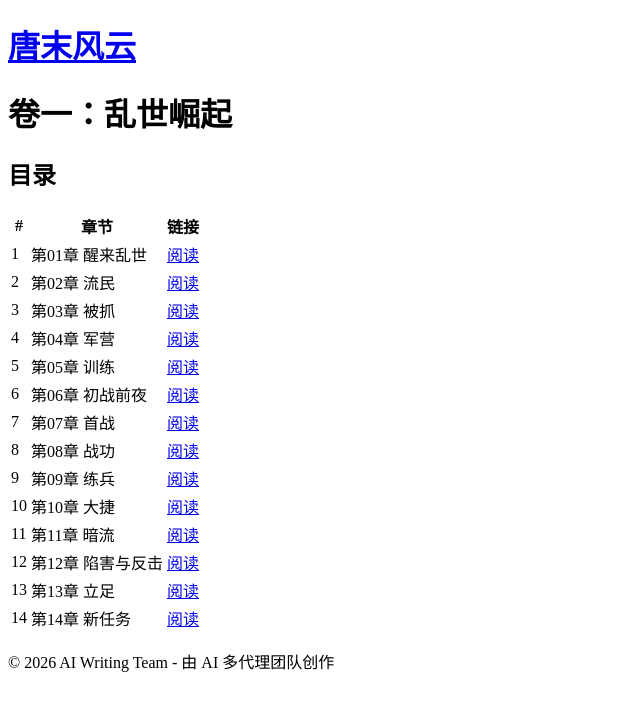
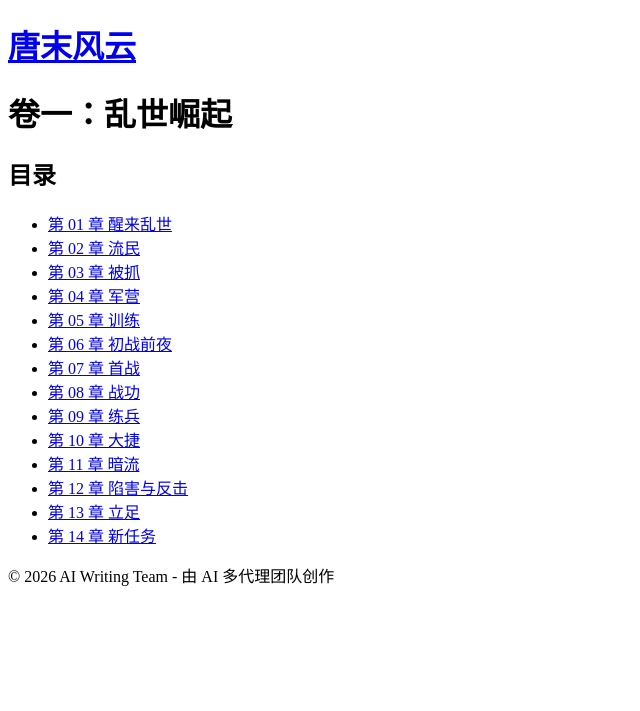
Before and after one commit to wofeiwo/tangmo-fengyun, a Jekyll site: the page built from 卷一.md, in a window 1280 px wide. Shown: the top 711 px of the page, without its empty margins (0-640 px from the left). Built offline with Jekyll 4.4.1, drawn with Linux system fonts in a browser that asks for light colours.

Commit message:
修复链接去掉.md后缀

```diff
--- a/卷一.md
+++ b/卷一.md
@@ -7,19 +7,17 @@ title: 卷一：乱世崛起
 
 ## 目录
 
-| # | 章节 | 链接 |
-|---|------|------|
-| 1 | 第01章 醒来乱世 | [阅读](./卷一/第01章_醒来乱世.md) |
-| 2 | 第02章 流民 | [阅读](./卷一/第02章_流民.md) |
-| 3 | 第03章 被抓 | [阅读](./卷一/第03章_被抓.md) |
-| 4 | 第04章 军营 | [阅读](./卷一/第04章_军营.md) |
-| 5 | 第05章 训练 | [阅读](./卷一/第05章_训练.md) |
-| 6 | 第06章 初战前夜 | [阅读](./卷一/第06章_初战前夜.md) |
-| 7 | 第07章 首战 | [阅读](./卷一/第07章_首战.md) |
-| 8 | 第08章 战功 | [阅读](./卷一/第08章_战功.md) |
-| 9 | 第09章 练兵 | [阅读](./卷一/第09章_练兵.md) |
-| 10 | 第10章 大捷 | [阅读](./卷一/第10章_大捷.md) |
-| 11 | 第11章 暗流 | [阅读](./卷一/第11章_暗流.md) |
-| 12 | 第12章 陷害与反击 | [阅读](./卷一/第12章_陷害与反击.md) |
-| 13 | 第13章 立足 | [阅读](./卷一/第13章_立足.md) |
-| 14 | 第14章 新任务 | [阅读](./卷一/第14章_新任务.md) |
+- [第 01 章 醒来乱世](卷一/第01章_醒来乱世)
+- [第 02 章 流民](卷一/第02章_流民)
+- [第 03 章 被抓](卷一/第03章_被抓)
+- [第 04 章 军营](卷一/第04章_军营)
+- [第 05 章 训练](卷一/第05章_训练)
+- [第 06 章 初战前夜](卷一/第06章_初战前夜)
+- [第 07 章 首战](卷一/第07章_首战)
+- [第 08 章 战功](卷一/第08章_战功)
+- [第 09 章 练兵](卷一/第09章_练兵)
+- [第 10 章 大捷](卷一/第10章_大捷)
+- [第 11 章 暗流](卷一/第11章_暗流)
+- [第 12 章 陷害与反击](卷一/第12章_陷害与反击)
+- [第 13 章 立足](卷一/第13章_立足)
+- [第 14 章 新任务](卷一/第14章_新任务)
```
Also changed, not shown: index.md (+19 -19 lines), 世界观.md (+2 -2 lines), 卷二.md (+2 -4 lines), 角色.md (+2 -2 lines).
